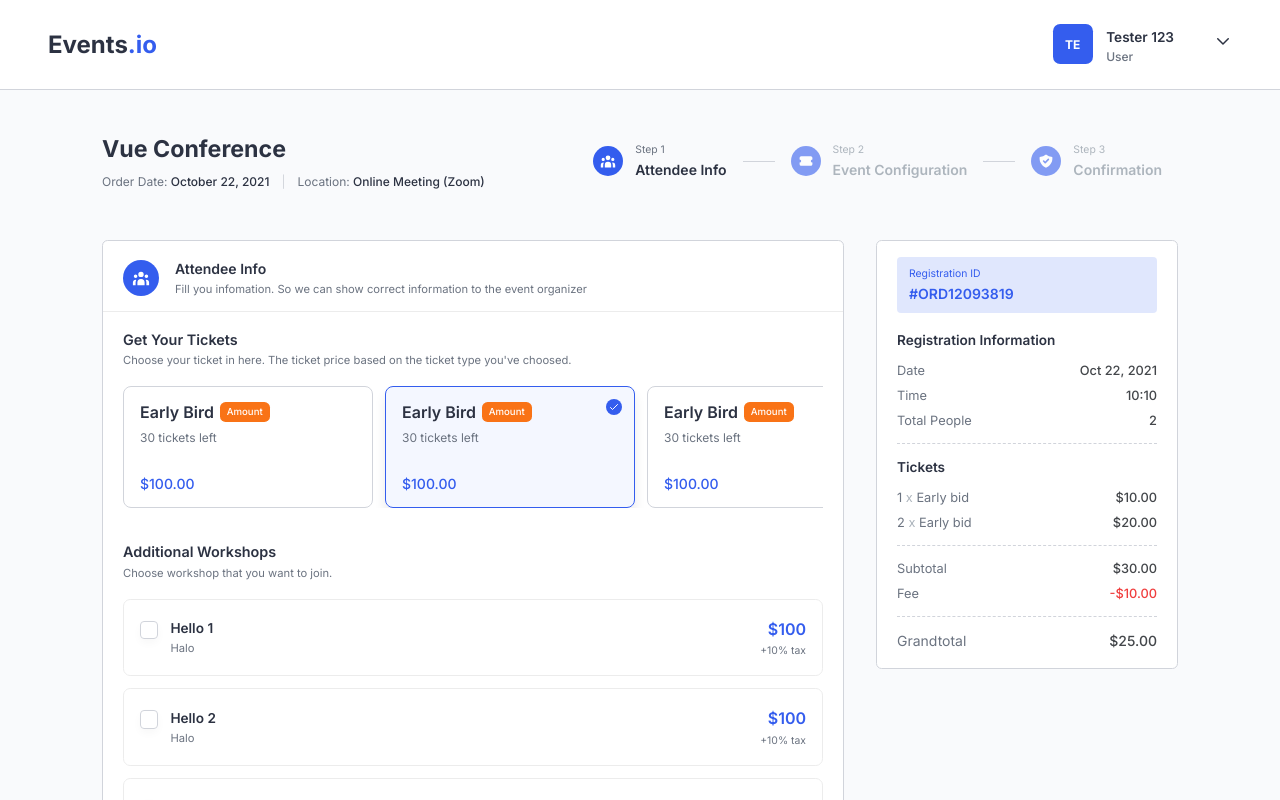
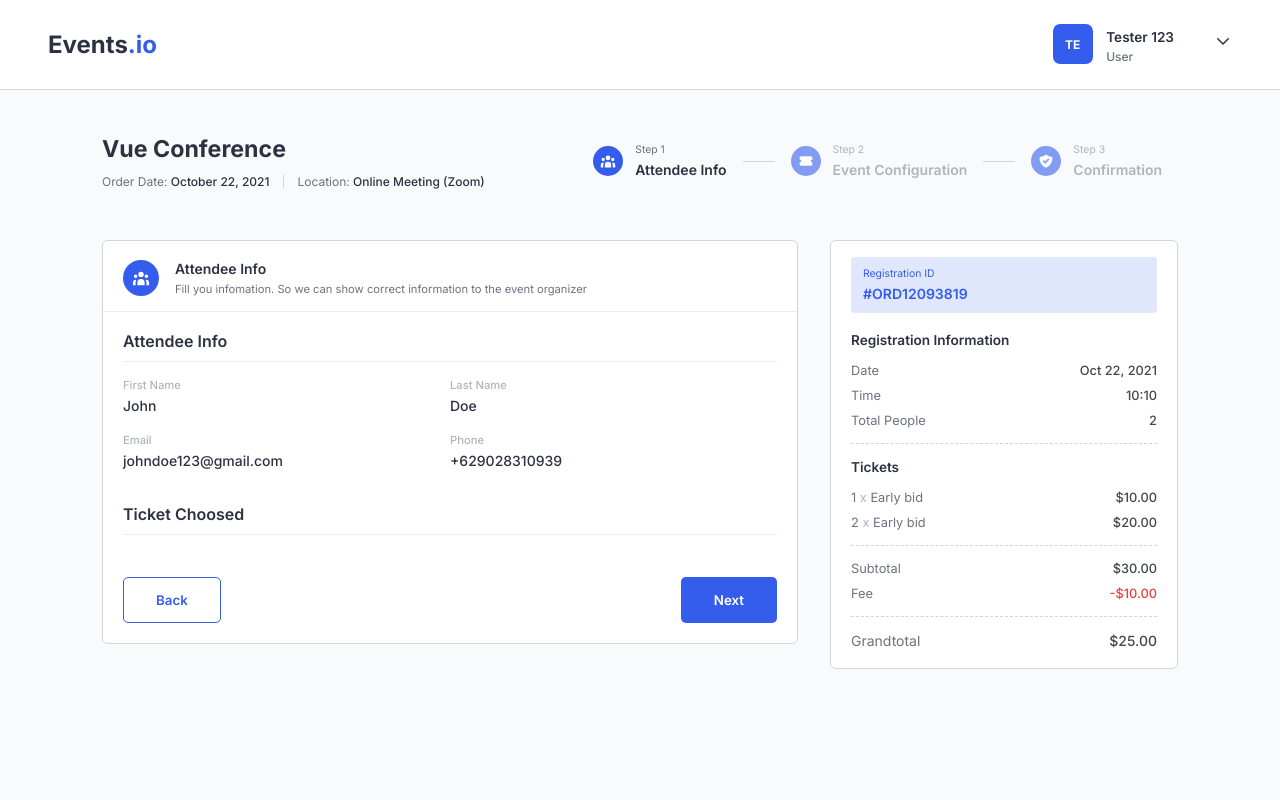
Before and after one commit to Erik3010/events.io, a React (Create React App) app: page /registration in a window 1280 px wide. Shown: the top 800 px of the page. Built offline with nearby package versions, Linux system fonts and the light colour scheme.

Commit message:
feat: add confirmation page

```diff
--- a/src/components/Registration/RegistrationConfirmation/RegistrationConfirmation.js
+++ b/src/components/Registration/RegistrationConfirmation/RegistrationConfirmation.js
@@ -1,7 +1,47 @@
 import styles from "components/Registration/RegistrationConfirmation/RegistrationConfirmation.module.scss";
 
 function RegistrationConfirmation() {
-  return <div></div>;
+  return (
+    <div className={styles["registration-section-container"]}>
+      <div className={styles["registration-section"]}>
+        <div className={styles["registration-section-title"]}>
+          <h4>Attendee Info</h4>
+        </div>
+        <div className={styles["registration-section-content"]}>
+          <div className={styles["registration-section-attendee"]}>
+            <div className={styles["registration-detail-row"]}>
+              <div className={styles["registration-detail-item"]}>
+                <p>First Name</p>
+                <h4>John</h4>
+              </div>
+              <div className={styles["registration-detail-item"]}>
+                <p>Last Name</p>
+                <h4>Doe</h4>
+              </div>
+            </div>
+            <div className={styles["registration-detail-row"]}>
+              <div className={styles["registration-detail-item"]}>
+                <p>Email</p>
+                <h4>johndoe123@gmail.com</h4>
+              </div>
+              <div className={styles["registration-detail-item"]}>
+                <p>Phone</p>
+                <h4>+629028310939</h4>
+              </div>
+            </div>
+          </div>
+        </div>
+      </div>
+      <div className={styles["registration-section"]}>
+        <div className={styles["registration-section-title"]}>
+          <h4>Ticket Choosed</h4>
+        </div>
+        <div className={styles["registration-section-content"]}>
+          <div className={styles["registration-section-ticket"]}></div>
+        </div>
+      </div>
+    </div>
+  );
 }
 
 export default RegistrationConfirmation;
--- a/src/components/Registration/RegistrationConfirmation/RegistrationConfirmation.module.scss
+++ b/src/components/Registration/RegistrationConfirmation/RegistrationConfirmation.module.scss
@@ -0,0 +1,40 @@
+@import "scss/variables";
+
+.registration-section {
+  &-container {
+    > * + * {
+      margin-top: 1.75rem;
+    }
+  }
+  &-title {
+    margin-bottom: 0.85rem;
+    padding-bottom: 0.45rem;
+    border-bottom: 1px solid $lightGray;
+    h4 {
+      font-weight: 600;
+      font-size: 1rem;
+    }
+  }
+  &-content {
+    .registration-section-attendee {
+      > * + * {
+        margin-top: 0.85rem;
+      }
+      .registration-detail-row {
+        display: grid;
+        grid-template-columns: repeat(2, 1fr);
+      }
+      .registration-detail-item {
+        p {
+          font-size: 0.7rem;
+          font-weight: 500;
+          color: $gray;
+        }
+        h4 {
+          font-weight: 500;
+          font-size: 0.875rem;
+        }
+      }
+    }
+  }
+}
--- a/src/pages/Registration/Registration.js
+++ b/src/pages/Registration/Registration.js
@@ -16,6 +16,7 @@ import RegistrationHeader from "components/Registration/RegistrationHeader/Regis
 import AttendeeForm from "components/Registration/AttendeeForm/AttendeeForm";
 import RegistrationContentHeader from "components/Registration/RegistrationContentHeader/RegistrationContentHeader";
 import RegistrationConfiguration from "components/Registration/RegistrationConfiguration/RegistrationConfiguration";
+import RegistrationConfirmation from "components/Registration/RegistrationConfirmation/RegistrationConfirmation";
 
 function Registration() {
   return (
@@ -55,7 +56,8 @@ function Registration() {
             />
             <div className={styles["registration-content-body"]}>
               {/* <AttendeeForm /> */}
-              <RegistrationConfiguration />
+              {/* <RegistrationConfiguration /> */}
+              <RegistrationConfirmation />
             </div>
             <div className={styles["registration-content-action"]}>
               <div>
```
